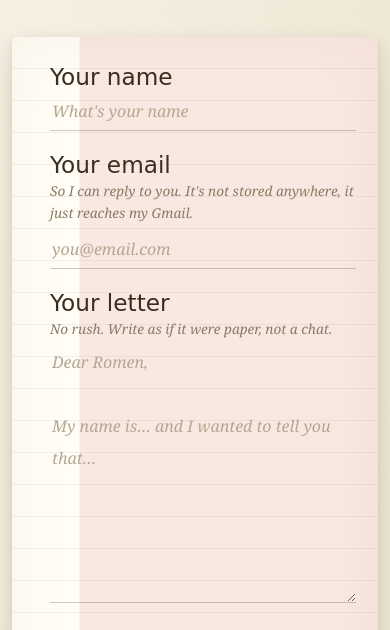
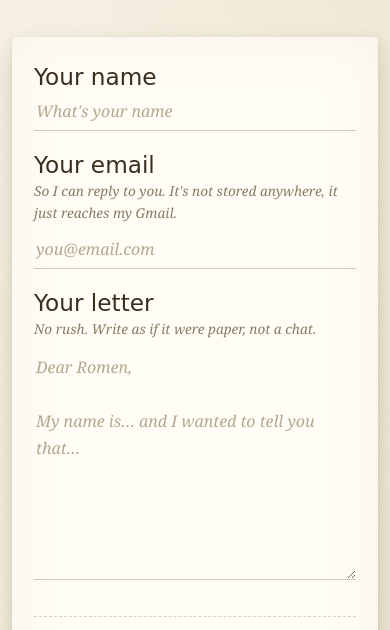
Before and after one commit to romentoss/Cartero, a plain HTML site: page index.html in a window 390 px wide. Shown: the part 214-844 px from the top of the page. Drawn offline with Linux system fonts and the light colour scheme; a web font is replaced by a local one.

Commit message:
Quitar líneas de fondo del papel (efecto cuaderno)
Ahora la carta es un fondo crema limpio sin las rayas horizontales
ni la línea roja vertical. Aprovecho para ajustar el line-height
del textarea a un valor normal (1.7) y limpiar el padding del .hoja.

```diff
--- a/index.html
+++ b/index.html
@@ -111,13 +111,7 @@
     /* ============== HOJA DE PAPEL ============== */
     .hoja {
       background-color: #fffdf6;
-      background-image:
-        linear-gradient(to bottom, transparent 0%, transparent 31px, rgba(122, 102, 78, 0.18) 32px),
-        linear-gradient(to right, transparent 0%, transparent 39px, rgba(200, 80, 80, 0.12) 40px);
-      background-size: 100% 32px, 100% 100%;
-      background-repeat: repeat-y;
-      background-position: 0 0, 40px 0;
-      padding: 40px 36px 36px 56px;
+      padding: 40px 36px 36px 40px;
       border-radius: 4px;
       box-shadow:
         0 1px 2px rgba(58, 46, 31, 0.08),
@@ -168,8 +162,8 @@
     .campo textarea {
       resize: vertical;
       min-height: 180px;
-      line-height: 32px;
-      padding: 0 2px;
+      line-height: 1.7;
+      padding: 8px 2px;
     }
     .campo input::placeholder,
     .campo textarea::placeholder {
@@ -312,10 +306,7 @@
     /* ============== RESPONSIVE ============== */
     @media (max-width: 540px) {
       .contenedor { padding: 28px 12px 48px; }
-      .hoja {
-        padding: 28px 22px 28px 38px;
-        background-position: 0 0, 28px 0;
-      }
+      .hoja { padding: 28px 22px; }
       .encabezado h1 {
         letter-spacing: 0;
         font-size: clamp(2rem, 11vw, 3rem);
@@ -333,7 +324,7 @@
     }
     @media (max-width: 380px) {
       .contenedor { padding: 20px 8px 40px; }
-      .hoja { padding: 24px 16px 24px 32px; }
+      .hoja { padding: 24px 18px; }
     }
 
     @media (prefers-reduced-motion: reduce) {
```
